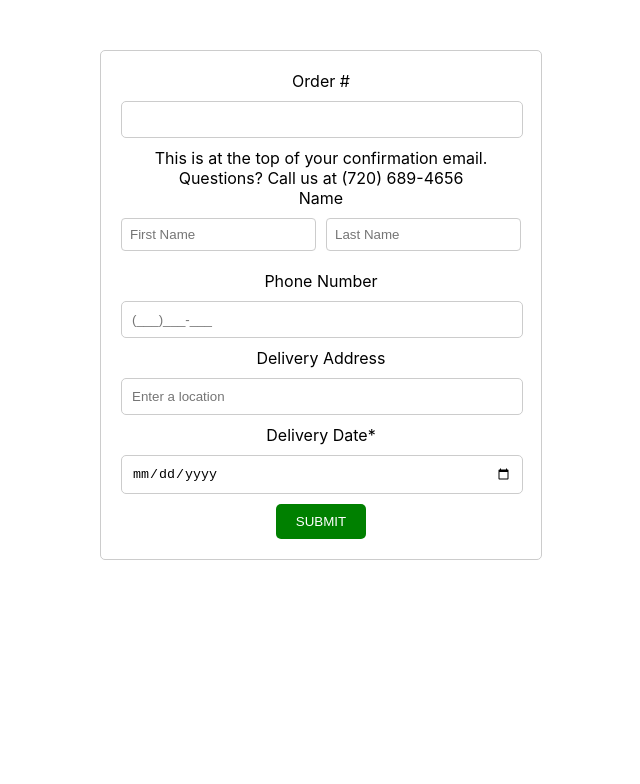
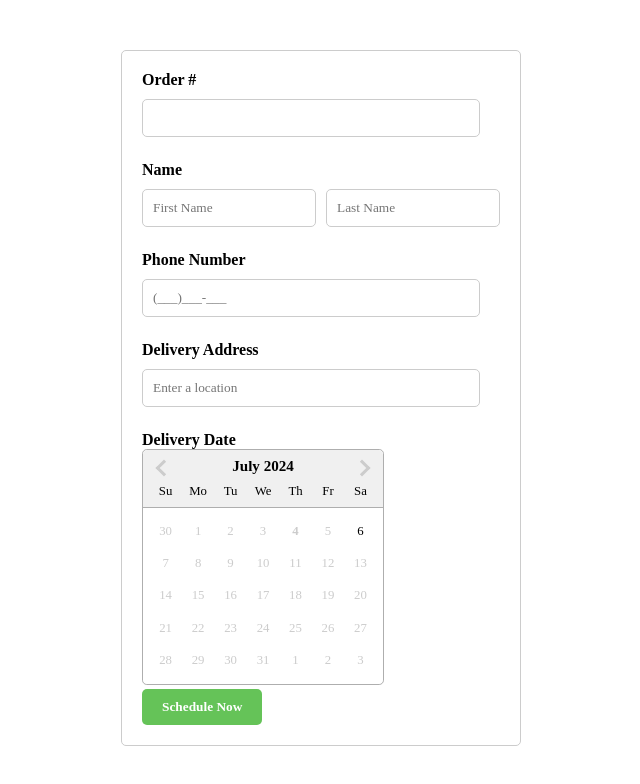
Before and after one commit to Nick-David1/Delivery-Scheduler-App, a React (Create React App) app in the folder delivery-form/: page / in a window 1280 px wide. Shown: the top 784 px of the page, without its empty margins (319-959 px from the left). Built offline with nearby package versions, Linux system fonts and the light colour scheme; no server answers.

Commit message:
an shared

```diff
--- a/delivery-form/package.json
+++ b/delivery-form/package.json
@@ -8,6 +8,7 @@
     "@testing-library/user-event": "^13.5.0",
     "date-fns": "^3.6.0",
     "react": "^18.3.1",
+    "react-datepicker": "^7.2.0",
     "react-dom": "^18.3.1",
     "react-places-autocomplete": "^7.3.0",
     "react-scripts": "5.0.1",
--- a/delivery-form/public/index.html
+++ b/delivery-form/public/index.html
@@ -10,7 +10,13 @@
     />
 
 
+
+
     <title>React App</title>
+    <link rel="stylesheet" href="style.css">
+    <link rel="preconnect" href="https://fonts.googleapis.com">
+    <link rel="preconnect" href="https://fonts.gstatic.com" crossorigin>
+    <link href="https://fonts.googleapis.com/css2?family=Montserrat:ital,wght@0,100..900;1,100..900&display=swap" rel="stylesheet">
 
   </head>
   <body>
--- /dev/null
+++ b/delivery-form/public/style.css
@@ -0,0 +1,9 @@
+*{
+    margin: 0;
+    padding: 0;
+    box-sizing: border-box;
+    text-decoration: none;
+    background: transparent;
+    font-family: 'Poppins', 'sans-serif';
+
+}
--- a/delivery-form/src/App.css
+++ b/delivery-form/src/App.css
@@ -1,6 +1,9 @@
+
+
 .App {
-  text-align: center;
+  text-align: left;
   margin: 50px;
+
 }
 
 form {
@@ -14,18 +17,26 @@ form {
 input {
   width: calc(100% - 20px);
   padding: 10px;
-  margin: 10px 0;
+  margin: 10px 0 24px 0; /* Adjusted margin to add 5px at the bottom */
   border: 1px solid #ccc;
   border-radius: 5px;
 }
 
+
+input:focus {
+  outline: none;
+  border-color: #65c358;
+  border-width: 1px
+}
+
 button {
   padding: 10px 20px;
-  background-color: green;
   color: white;
   border: none;
   border-radius: 5px;
+  background-color: #65c358;
   cursor: pointer;
+  font-weight: bold;
 }
 
 button:disabled {
@@ -40,13 +51,19 @@ button:disabled {
 .name-fields {
   display: flex;
   gap: 10px;
-  margin-bottom: 10px;
 }
 
-.name-fields input {
-  flex: 1;
-  width: 50%;
-  padding: 8px;
-  border: 1px solid #ccc;
-  border-radius: 4px;
+.react-datepicker__day--selected {
+  background-color: #65c358 !important;
+  font-weight: bold !important;
 }
+
+label {
+  font-weight:bold;
+}
+
+.react-datepicker__day--today {
+  background-color: transparent !important;
+  border-width: 1px !important;
+  border-color: #65c358 !important;
+}
--- a/delivery-form/src/App.js
+++ b/delivery-form/src/App.js
@@ -1,6 +1,8 @@
-import React, { useState } from 'react';
+import React, { useState, useEffect } from 'react';
 import './App.css';
-import { format } from 'date-fns';
+import { format, addDays, getHours, getDay } from 'date-fns';
+import DatePicker from 'react-datepicker';
+import 'react-datepicker/dist/react-datepicker.css';
 
 function App() {
   const [orderNumber, setOrderNumber] = useState('');
@@ -8,9 +10,23 @@ function App() {
   const [lastName, setLastName] = useState('');
   const [phoneNumber, setPhoneNumber] = useState('');
   const [deliveryAddress, setDeliveryAddress] = useState('');
-  const [deliveryDate, setDeliveryDate] = useState('');
+  const [deliveryDate, setDeliveryDate] = useState(null);
   const [error, setError] = useState('');
   const [successMessage, setSuccessMessage] = useState('');
+  const [unavailableDates, setUnavailableDates] = useState([]);
+
+  useEffect(() => {
+    const fetchUnavailableDates = async () => {
+      try {
+        const response = await fetch('http://localhost:5001/api/unavailable-dates');
+        const data = await response.json();
+        setUnavailableDates(data.unavailableDates);
+      } catch (error) {
+        console.error('Error fetching unavailable dates:', error);
+      }
+    };
+    fetchUnavailableDates();
+  }, []);
 
   const handleSubmit = (event) => {
     event.preventDefault();
@@ -20,7 +36,7 @@ function App() {
       setError('');
       setSuccessMessage('');
       const name = `${firstName} ${lastName}`;
-      const submissionDateTime = format(new Date(), "yyyy-MM-dd hh:mm a"); // Get the current date and time in the desired format
+      const submissionDateTime = format(new Date(), "yyyy-MM-dd hh:mm a");
       // Send data to the server
       fetch('http://localhost:5001/api/submit', {
         method: 'POST',
@@ -32,7 +48,7 @@ function App() {
           name,
           phoneNumber,
           deliveryAddress,
-          deliveryDate,
+          deliveryDate: format(deliveryDate, "yyyy-MM-dd"),
           submissionDateTime
         }),
       })
@@ -48,6 +64,22 @@ function App() {
     }
   };
 
+  const isDateSelectable = (date) => {
+    const today = new Date();
+    const currentHour = getHours(today);
+    const daysToAdd = currentHour >= 19 ? 4 : 3;
+    const threeDaysAhead = addDays(today, daysToAdd);
+
+    if (currentHour >= 19 && format(date, "yyyy-MM-dd") === format(addDays(today, 1), "yyyy-MM-dd")) {
+      return false;
+    }
+
+    const formattedDate = format(date, "yyyy-MM-dd");
+    const isUnavailable = unavailableDates.includes(formattedDate);
+    const isSunday = getDay(date) === 0;
+    return date >= addDays(today, 1) && date <= threeDaysAhead && !isUnavailable && !isSunday;
+  };
+
   return (
     <div className="App">
       <form onSubmit={handleSubmit}>
@@ -58,11 +90,6 @@ function App() {
           value={orderNumber}
           onChange={(e) => setOrderNumber(e.target.value)}
         />
-        <div>
-          This is at the top of your confirmation email.
-          Questions? Call us at (720) 689-4656
-        </div>
-
 
         <label htmlFor="name">Name</label>
         <div className="name-fields">
@@ -100,17 +127,19 @@ function App() {
           onChange={(e) => setDeliveryAddress(e.target.value)}
         />
 
-        <label htmlFor="deliveryDate">Delivery Date*</label>
-        <input
-          type="date"
-          id="deliveryDate"
-          value={deliveryDate}
-          onChange={(e) => setDeliveryDate(e.target.value)}
-        />
+        <label htmlFor="deliveryDate">Delivery Date</label>
+        <div>
+          <DatePicker
+            selected={deliveryDate}
+            onChange={(date) => setDeliveryDate(date)}
+            filterDate={isDateSelectable}
+            inline
+          />
+        </div>
 
         {error && <div className="error">{error}</div>}
         {successMessage && <div className="success">{successMessage}</div>}
-        <button type="submit">SUBMIT</button>
+        <button type="submit">Schedule Now</button>
       </form>
     </div>
   );
--- a/delivery-form/src/index.css
+++ b/delivery-form/src/index.css
@@ -1,6 +1,6 @@
-body {
+#body {
   margin: 0;
-  font-family: -apple-system, BlinkMacSystemFont, 'Segoe UI', 'Roboto', 'Oxygen',
+  font-family: 'Montserrat', -apple-system, BlinkMacSystemFont, 'Segoe UI', 'Roboto', 'Oxygen',
     'Ubuntu', 'Cantarell', 'Fira Sans', 'Droid Sans', 'Helvetica Neue',
     sans-serif;
   -webkit-font-smoothing: antialiased;
```
Also changed, not shown: 2 other files (tests, documents, lock files or other folders).
